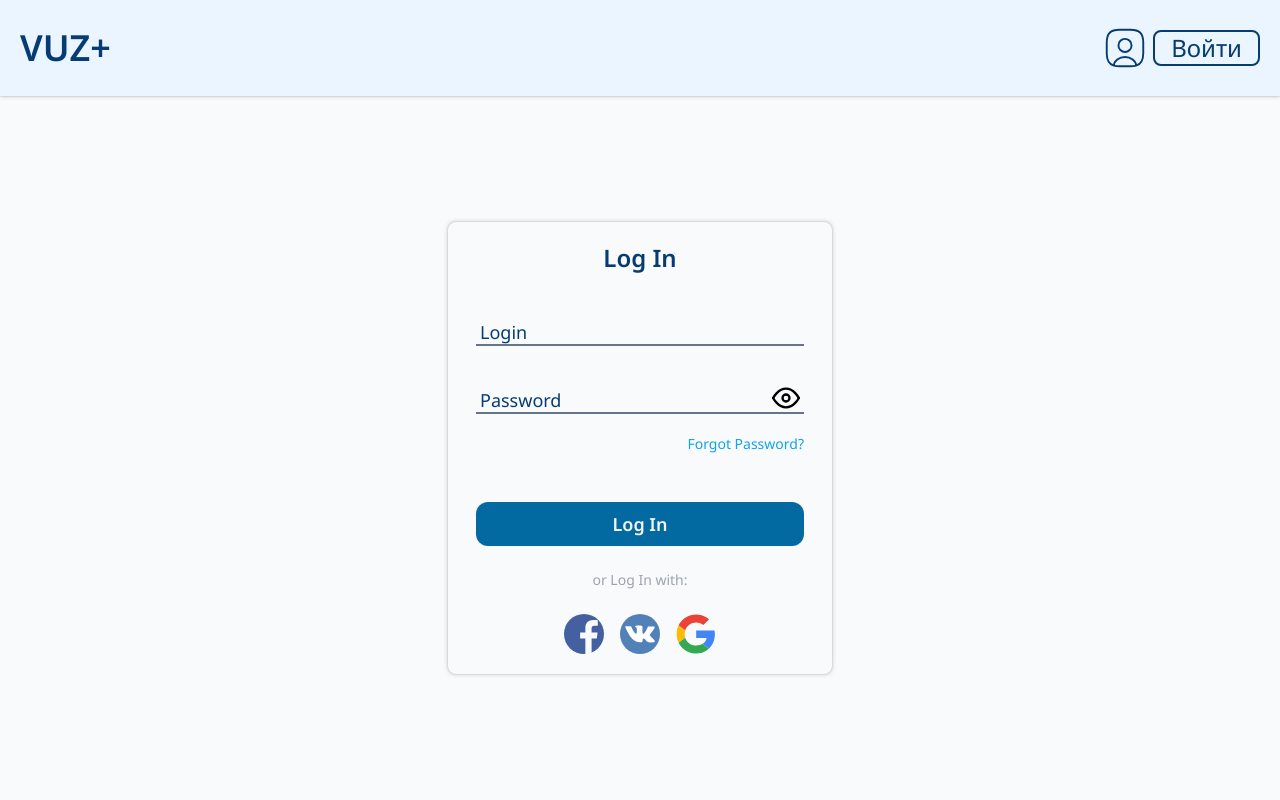
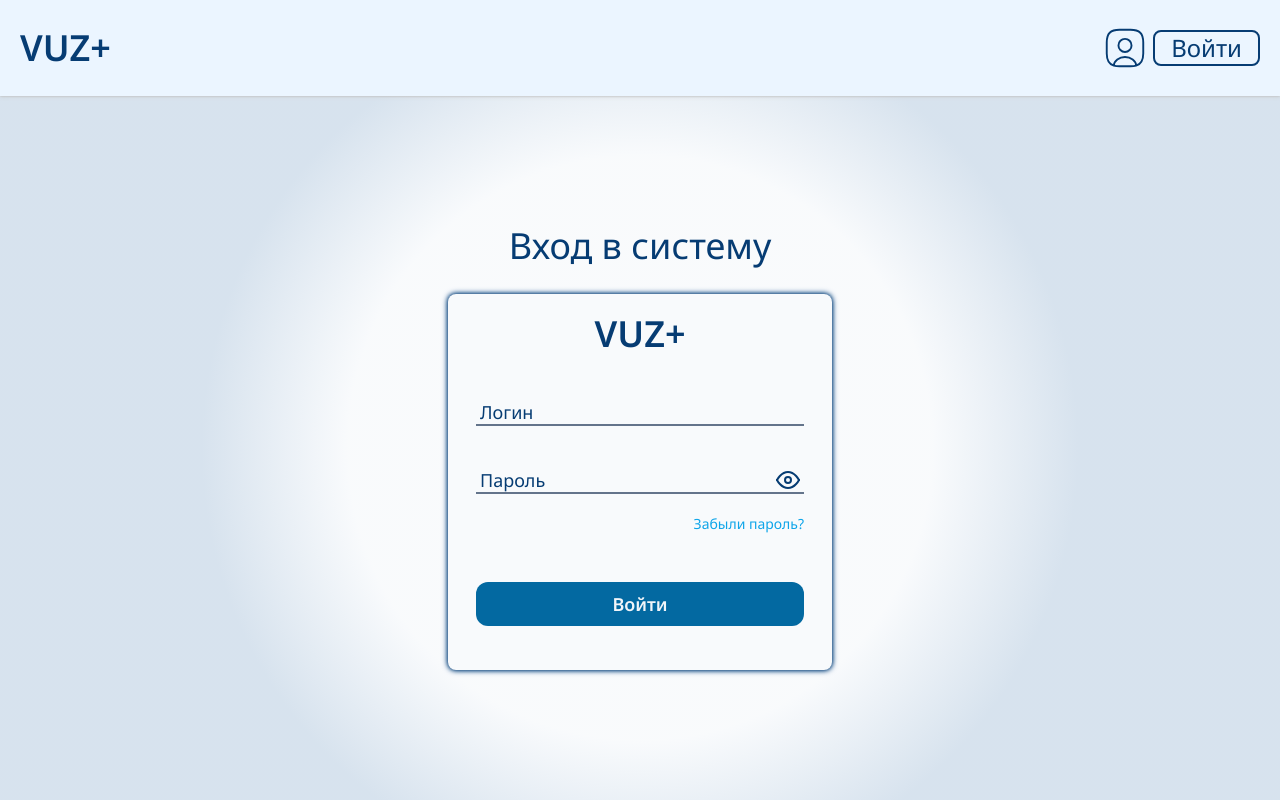
Before and after one commit to gnomDevelopers/RTU_MIREA_and_1C_hackaton, a Vue app in the folder hackathon/: page /login in a window 1280 px wide. Built offline with nearby package versions, Linux system fonts and the light colour scheme.

Commit message:
added login page + adaptive

```diff
--- a/hackathon/src/assets/styles/input.css
+++ b/hackathon/src/assets/styles/input.css
@@ -129,8 +129,12 @@
   background-size: cover;
 }
 
+.login-bg{
+  background-image: radial-gradient(circle, rgba(255,2555,255, 0.1) 40%, rgba(83, 133, 182, 0.2) 60%);
+}
+
 .login-shadow{
-  box-shadow: 0 0 2px rgb(185, 185, 185), 0 0 5px rgb(204, 204, 204);
+  box-shadow: 0 0 4px #063C73, 0 0 6px #08498a;
 }
 
 .login-label{
--- a/hackathon/src/assets/styles/output.css
+++ b/hackathon/src/assets/styles/output.css
@@ -574,6 +574,11 @@ video {
   z-index: 50;
 }
 
+.my-6 {
+  margin-top: 1.5rem;
+  margin-bottom: 1.5rem;
+}
+
 .mr-1 {
   margin-right: 0.25rem;
 }
@@ -610,12 +615,16 @@ video {
   height: 1.75rem;
 }
 
+.h-8 {
+  height: 2rem;
+}
+
 .h-full {
   height: 100%;
 }
 
-.h-8 {
-  height: 2rem;
+.h-6 {
+  height: 1.5rem;
 }
 
 .w-10 {
@@ -626,6 +635,10 @@ video {
   width: 1.75rem;
 }
 
+.w-8 {
+  width: 2rem;
+}
+
 .w-96 {
   width: 24rem;
 }
@@ -634,8 +647,16 @@ video {
   width: 100%;
 }
 
-.w-8 {
-  width: 2rem;
+.w-6 {
+  width: 1.5rem;
+}
+
+.w-11\/12 {
+  width: 91.666667%;
+}
+
+.min-w-0 {
+  min-width: 0px;
 }
 
 .flex-1 {
@@ -706,6 +727,10 @@ video {
 
 .gap-y-6 {
   row-gap: 1.5rem;
+}
+
+.gap-y-7 {
+  row-gap: 1.75rem;
 }
 
 .gap-y-8 {
@@ -800,11 +825,6 @@ video {
   padding-right: 1.25rem;
 }
 
-.px-6 {
-  padding-left: 1.5rem;
-  padding-right: 1.5rem;
-}
-
 .px-7 {
   padding-left: 1.75rem;
   padding-right: 1.75rem;
@@ -818,11 +838,6 @@ video {
 .py-2 {
   padding-top: 0.5rem;
   padding-bottom: 0.5rem;
-}
-
-.py-3 {
-  padding-top: 0.75rem;
-  padding-bottom: 0.75rem;
 }
 
 .py-5 {
@@ -859,11 +874,6 @@ video {
 
 .text-5xl {
   font-size: 3rem;
-  line-height: 1;
-}
-
-.text-6xl {
-  font-size: 3.75rem;
   line-height: 1;
 }
 
@@ -1102,8 +1112,12 @@ video {
   background-size: cover;
 }
 
+.login-bg{
+  background-image: radial-gradient(circle, rgba(255,2555,255, 0.1) 40%, rgba(83, 133, 182, 0.2) 60%);
+}
+
 .login-shadow{
-  box-shadow: 0 0 2px rgb(185, 185, 185), 0 0 5px rgb(204, 204, 204);
+  box-shadow: 0 0 4px #063C73, 0 0 6px #08498a;
 }
 
 .login-label {
@@ -1154,6 +1168,10 @@ video {
     width: 2.5rem;
   }
 
+  .mb\:w-96 {
+    width: 24rem;
+  }
+
   .mb\:px-4 {
     padding-left: 1rem;
     padding-right: 1rem;
@@ -1167,6 +1185,11 @@ video {
   .mb\:py-3 {
     padding-top: 0.75rem;
     padding-bottom: 0.75rem;
+  }
+
+  .mb\:text-2xl {
+    font-size: 1.5rem;
+    line-height: 2rem;
   }
 
   .mb\:text-3xl {
@@ -1183,14 +1206,4 @@ video {
     font-size: 3.75rem;
     line-height: 1;
   }
-
-  .mb\:text-5xl {
-    font-size: 3rem;
-    line-height: 1;
-  }
-
-  .mb\:text-2xl {
-    font-size: 1.5rem;
-    line-height: 2rem;
-  }
 }
--- a/hackathon/src/pages/loginPage.vue
+++ b/hackathon/src/pages/loginPage.vue
@@ -1,19 +1,14 @@
 <template>
-  <div class="flex flex-grow flex-col items-center justify-center bg-slate-50">
-    <div class="bg-slate-50 py-5 px-7 rounded-lg flex flex-col gap-y-6 login-shadow w-96 text-gray-900">
-      <div class="w-full text-center text-2xl font-semibold">Log In</div>
+  <div class="flex flex-grow flex-col gap-y-7 items-center justify-center bg-slate-50 login-bg">
+    <div class="w-full text-center text-3xl mb:text-4xl">Вход в систему</div>
+    <div class="flex flex-col gap-y-6 w-11/12 mb:w-96  py-5 px-7 rounded-lg login-shadow bg-slate-50 text-gray-900">
+      <div class="w-full text-center text-4xl font-semibold">VUZ+</div>
       <div class="flex flex-col gap-y-5">
-        <loginInput type="text" text="Login" @input-change="checkLogin"/>
-        <loginInput type="password" text="Password" @input-change="checkPassword"/>
-        <div class=" text-sm text-sky-500 w-full text-right cursor-pointer">Forgot Password?</div>
+        <loginInput type="text" text="Логин" @input-change="checkLogin"/>
+        <loginInput type="password" text="Пароль" @input-change="checkPassword"/>
+        <div class=" text-sm text-sky-500 w-full text-right cursor-pointer">Забыли пароль?</div>
       </div>
-      <submitButton value="Log In" class="mt-6"/>
-      <div class="w-full text-center text-gray-400 text-sm" >or Log In with:</div>
-      <div class="flex flex-row w-full justify-center gap-x-4">
-        <div><img class="w-10 h-10 cursor-pointer rounded-full" src="../assets/icons/icon-facebook.svg"/></div>
-        <div><img class="w-10 h-10 cursor-pointer rounded-full" src="../assets/icons/icon-vk.svg" /></div>
-        <div><img class="w-10 h-10 cursor-pointer rounded-full" src="../assets/icons/icon-google.svg"></div>
-      </div>
+      <submitButton value="Войти" class="my-6"/>
     </div>
   </div>
 </template>
@@ -21,7 +16,8 @@
 
 import loginInput from '../shared/loginInput.vue';
 import submitButton from '../shared/submitButton.vue';
-import { validUserLogin, validUserPassword, type IValidAnswer } from '../helpers/validator';
+import { validUserLogin, validUserPassword } from '../helpers/validator';
+import { type IValidAnswer } from '@/helpers/constants';
 
 export default{
   components:{
--- a/hackathon/src/shared/loginInput.vue
+++ b/hackathon/src/shared/loginInput.vue
@@ -10,7 +10,7 @@
       :class="{ 'border-sky-500': isFocused, 'border-slate-500': !isFocused, 'border-red-600': error}"
     >
       <input
-        class="bg-transparent outline-none h-7 pl-1 text-lg flex-1"
+        class="bg-transparent outline-none h-7 pl-1 text-lg flex-1 min-w-0"
         :type="inputType"
         v-model="inputValue"
         @focusin="onFocus"
@@ -29,12 +29,12 @@
           v-if="inputType !== type"
           src="../assets/icons/icon-password-hide.svg"
           alt="Показать пароль"
-          class="w-7 h-7 cursor-pointer mr-1"
+          class="w-6 h-6 cursor-pointer mr-1"
         />
         <img
           v-else
           src="../assets/icons/icon-password-show.svg"
-          class="w-7 h-7 cursor-pointer mr-1"
+          class="w-6 h-6 cursor-pointer mr-1"
         />
       </div>
     </div>
```
Also changed, not shown: hackathon/src/assets/icons/icon-password-hide.svg, hackathon/src/assets/icons/icon-password-show.svg.
